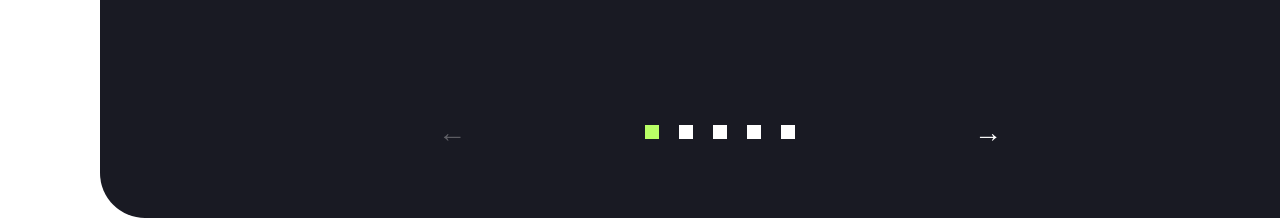
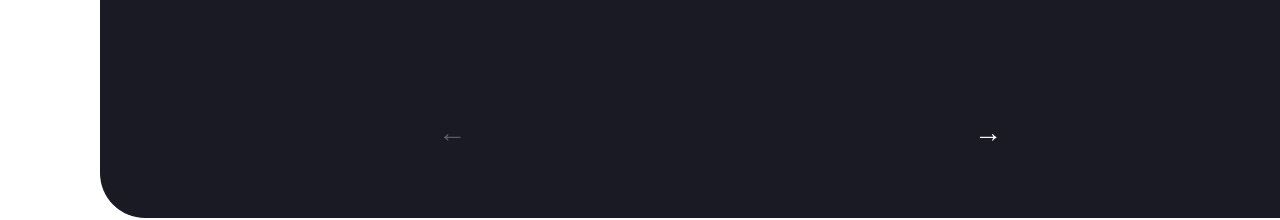
Before and after one commit to quanbt4567/Positivus_Landing_Page, a plain HTML site: page index.html in a window 1280 px wide. Shown: the part 6540-6760 px from the top of the page. Drawn offline with Linux system fonts and the light colour scheme.

Commit message:
Update style.css

```diff
--- a/style.css
+++ b/style.css
@@ -632,14 +632,8 @@
     display: inline-block;
     width: 14px;
     height: 14px;
-    background-color: var(--white);
     margin: 0 10px;
 }
-
-.star-dot.active {
-    background-color: var(--green);
-}
-
 
 .contact {
     margin-top: 140px;
```
